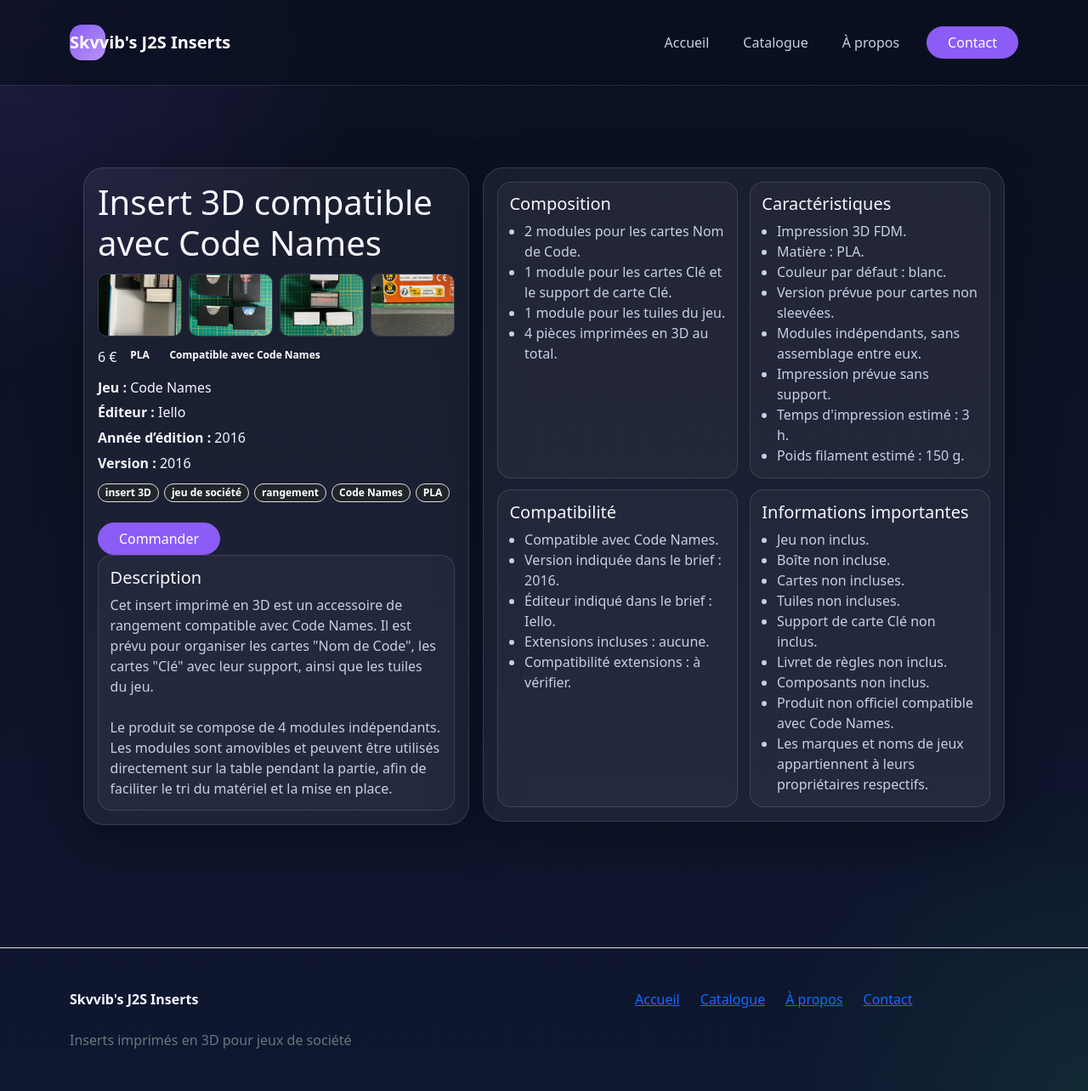
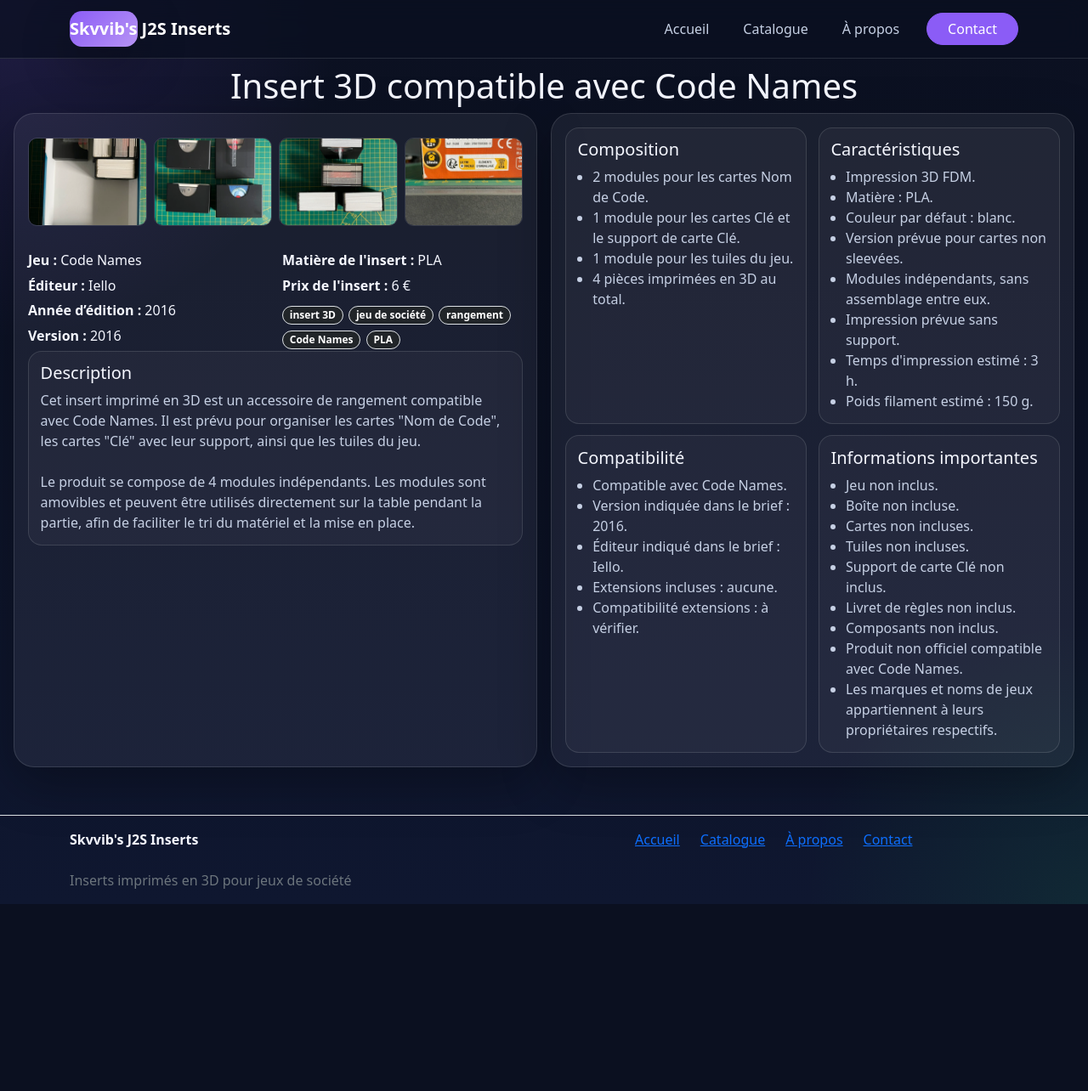
Before and after one commit to Skvvib-j2s/skvvib-j2s.github.io, a Jekyll site: the page built from _products/code-names.md, in a window 1280 px wide. Shown: the whole page at 85% size. Built offline with Jekyll 4.4.1, drawn with Linux system fonts in a browser that asks for light colours; after the commit the page ends 1064 px from its top, so only the background shows below that.

Commit message:
nouvelle màj page product

```diff
--- a/_layouts/default.html
+++ b/_layouts/default.html
@@ -23,7 +23,7 @@
     </a>
 
     <header class="site-header border-bottom">
-        <nav class="navbar navbar-expand-lg navbar-dark py-4">
+        <nav class="navbar navbar-expand-lg navbar-dark py-2">
             <div class="container">
                 <a class="navbar-brand fw-bold d-flex align-items-center gap-4" href="{{ '/' | relative_url }}">
                     <span class="brand-badge">{{ site.title }}</span>
@@ -77,13 +77,11 @@
         </nav>
     </header>
 
-    <main id="main-content" class="py-5">
-        <div class="container">
-            {{ content }}
-        </div>
+    <main class="{% if page.layout == 'product' %}main-product{% else %}container{% endif %}">
+        {{ content }}
     </main>
 
-    <footer class="py-5 border-top mt-5">
+    <footer class="py-3 border-top mt-5">
         <div class="container">
             <div class="row g-4 align-items-start">
                 <div class="col-12 col-md-7">
--- a/_layouts/product.html
+++ b/_layouts/product.html
@@ -2,11 +2,10 @@
 layout: default
 ---
 
-<article class="product-page container-fluid py-4 py-lg-5">
+<article class="product-page container-fluid py-2 py-lg-2">
+    <h1>{{ page.title }}</h1>
     <div class="product-hero product-hero-two-panels">
         <aside class="product-summary">
-            <h1>{{ page.title }}</h1>
-
             {% if page.gallery %}
                 <div class="product-gallery">
                     {% for image in page.gallery %}
@@ -28,21 +27,8 @@
                 </div>
             {% endif %}
 
-            <div class="product-meta">
-                {% if page.prix %}
-                    <span class="price-badge">{{ page.prix }} €</span>
-                {% endif %}
-
-                {% if page.materiau %}
-                    <span class="badge">{{ page.materiau }}</span>
-                {% endif %}
-
-                {% if page.compatible %}
-                    <span class="badge">Compatible avec {{ page.compatible }}</span>
-                {% endif %}
-            </div>
-
-            <div class="product-details mt-4">
+            <div class="product-info-grid">
+                <div class="product-details">
                     {% if page.jeu %}
                         <p><strong>Jeu :</strong> {{ page.jeu }}</p>
                     {% endif %}
@@ -72,6 +58,17 @@
                     {% endif %}
                 </div>
 
+                <div>
+                    <div class="product-details mt-4">
+                        {% if page.materiau %}
+                            <p><strong>Matière de l'insert :</strong> {{ page.materiau }}</p>
+                        {% endif %}
+
+                        {% if page.prix %}
+                            <p><strong>Prix de l'insert :</strong> {{ page.prix }} €</p>
+                        {% endif %}
+                    </div>
+
                     {% if page.tags %}
                         <div class="product-tags mt-3">
                             {% for tag in page.tags %}
@@ -79,12 +76,14 @@
                             {% endfor %}
                         </div>
                     {% endif %}
+                </div>
+            </div>
 
-            {% if page.commande_url %}
-                <a class="btn btn-primary rounded-pill px-4 mt-4" href="{{ page.commande_url | relative_url }}">
+            <!-- {% if page.commande_url %}
+                <a class="btn btn-primary rounded-pill px-4 my-4" href="{{ page.commande_url | relative_url }}">
                     Commander
                 </a>
-            {% endif %}
+            {% endif %} -->
 
             {% if page.description_longue %}
                 <section class="product-section">
--- a/assets/css/style.css
+++ b/assets/css/style.css
@@ -44,7 +44,7 @@
 .brand-badge {
     display: inline-grid;
     place-items: center;
-    width: 2.6rem;
+    width: 5rem;
     height: 2.6rem;
     border-radius: 0.9rem;
     background: linear-gradient(135deg, var(--j2s-primary), #b794f4);
@@ -139,9 +139,14 @@
 }
 
 .product-page {
-    width: min(100%, 1440px);
+    width: 100%;
+    max-width: 1800px;
     margin-inline: auto;
-    padding-inline: 0.75rem;
+    padding-inline: 1rem;
+}
+
+.product-page h1 {
+    text-align: center;
 }
 
 .product-hero-two-panels {
@@ -228,19 +233,43 @@
     }
 
     .product-hero-two-panels {
-        grid-template-columns: minmax(360px, 0.85fr) minmax(0, 1.15fr);
+        grid-template-columns: repeat(2, minmax(0, 1fr));
         gap: 1rem;
+        align-items: stretch;
     }
 
     .product-detail-panel {
         grid-template-columns: repeat(2, minmax(0, 1fr));
         align-content: start;
     }
+
+    .product-summary {
+        height: 100%;
+    }
 }
 
 @media (min-width: 1400px) {
     .product-hero-two-panels {
-        grid-template-columns: minmax(390px, 0.8fr) minmax(0, 1.2fr);
+        grid-template-columns: repeat(2, minmax(0, 1fr));
         gap: 1.25rem;
     }
 }
+
+.main-product {
+    width: 100%;
+    max-width: none;
+}
+
+.product-info-grid {
+    display: grid;
+    grid-template-columns: 1fr;
+    gap: 1rem;
+    margin-top: 1rem;
+}
+
+@media (min-width: 768px) {
+    .product-info-grid {
+        grid-template-columns: repeat(2, minmax(0, 1fr));
+        align-items: start;
+    }
+}
--- a/catalogue.html
+++ b/catalogue.html
@@ -4,7 +4,7 @@
 description: Découvrez tous les inserts J2S classés par ordre alphabétique.
 ---
 
-<section class="py-4 py-lg-5">
+<section class="py-4 py-lg-4">
     <div class="mb-4">
         <span class="eyebrow">Catalogue</span>
         <h1 class="display-5 fw-bold mb-3">Tous les inserts</h1>
```
Lines whose indentation alone changed are shown as unchanged.
